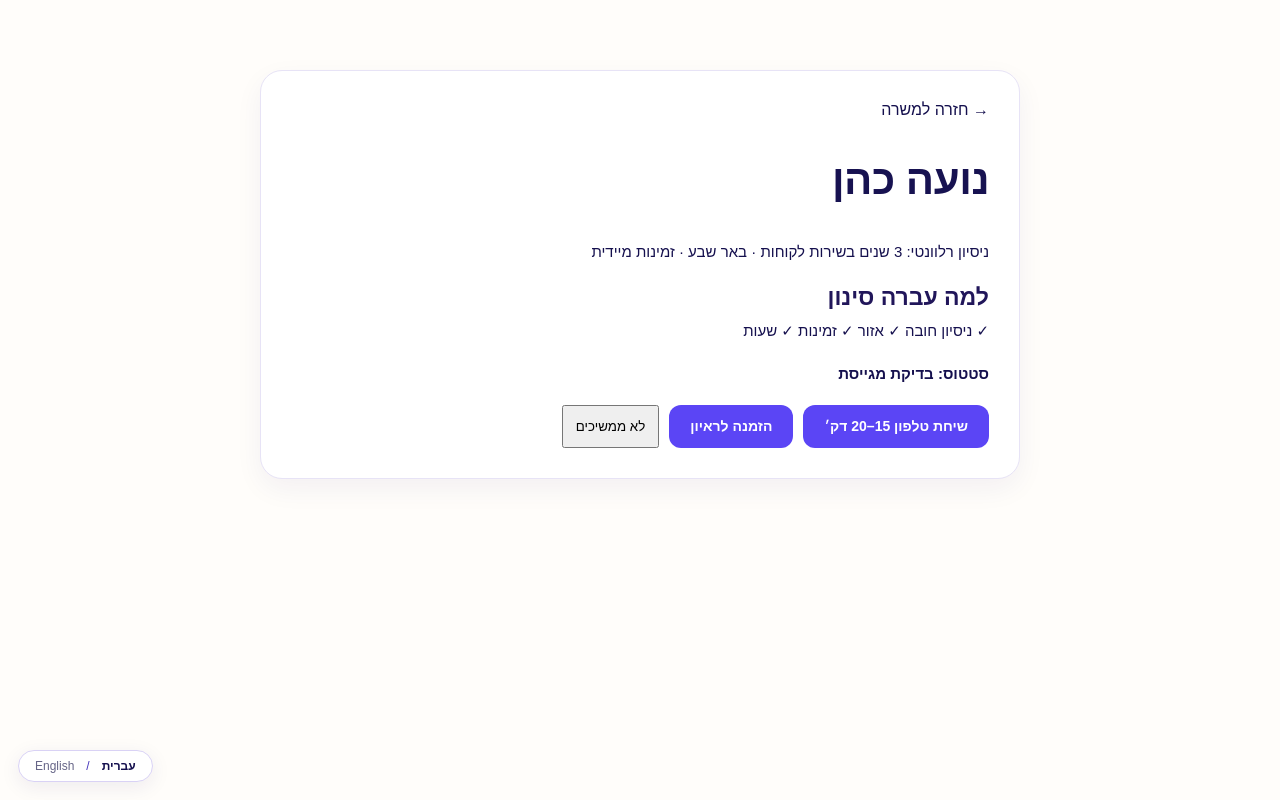
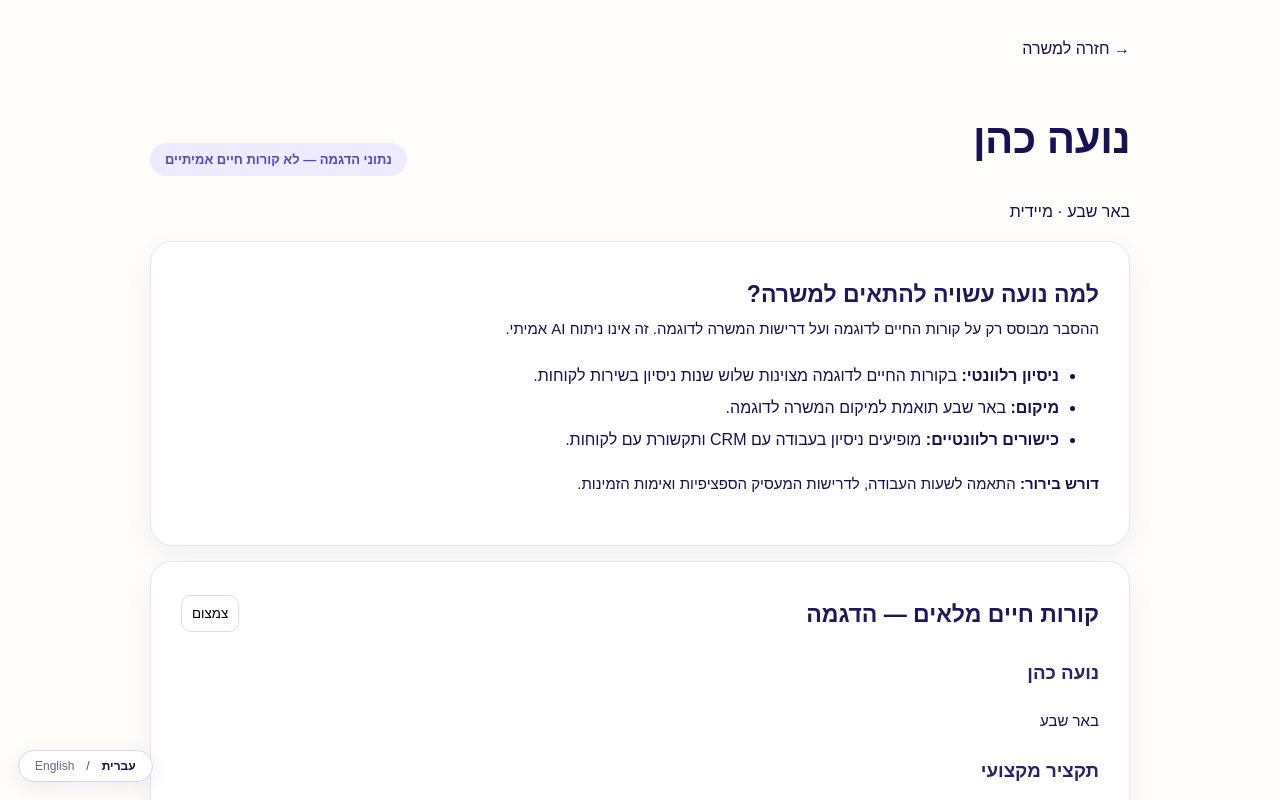
Before and after one commit to IritSel/recruitment-ai, a Next.js app: page /recruiter/candidate/1 in a window 1280 px wide. Shown: the top 800 px of the page. Built offline with nearby package versions, Linux system fonts and the light colour scheme.

Commit message:
Show full demo candidate CV and evidence-based fit explanation

```diff
--- a/app/recruiter/candidate/1/page.tsx
+++ b/app/recruiter/candidate/1/page.tsx
@@ -1 +1,30 @@
-"use client";import Link from"next/link";import{useSiteLanguage}from"../../../components/useSiteLanguage";import{useState}from"react";export default function P(){const en=useSiteLanguage()==="en";const[s,setS]=useState("בדיקת מגייסת");return <main className="shell"><section className="choice" style={{maxWidth:760,margin:"70px auto"}}><Link href="/recruiter/jobs/1">→ חזרה למשרה</Link><h1>נועה כהן</h1><p>ניסיון רלוונטי: 3 שנים בשירות לקוחות · באר שבע · זמינות מיידית</p><h2>{en?"Why this candidate passed screening":"למה עברה סינון"}</h2><p>✓ ניסיון חובה ✓ אזור ✓ זמינות ✓ שעות</p><p><b>סטטוס: {s}</b></p><div style={{display:"flex",gap:10,flexWrap:"wrap"}}><button className="button" onClick={()=>setS("שיחת טלפון")}>{en?"15–20 min phone call":"שיחת טלפון 15–20 דק׳"}</button><button className="button" onClick={()=>setS("הוזמנה לראיון")}>{en?"Invite to interview":"הזמנה לראיון"}</button><button onClick={()=>setS("התהליך הסתיים")} style={{padding:12}}>{en?"Reject":"לא ממשיכים"}</button></div></section></main>}
+"use client";
+import Link from "next/link";
+import {useState} from "react";
+import {useSiteLanguage} from "../../../components/useSiteLanguage";
+const example={name:"נועה כהן",city:"באר שבע",summary:"בעלת ניסיון של שלוש שנים בשירות לקוחות, טיפול בפניות לקוחות ועבודה בסביבה ממוחשבת.",experience:[{role:"נציגת שירות לקוחות",company:"חברה לדוגמה א׳",period:"2023–2026",details:"מענה לפניות לקוחות בטלפון ובערוצים דיגיטליים, תיעוד פניות במערכת CRM ועבודה עם ממשקים פנימיים."},{role:"נציגת מוקד",company:"חברה לדוגמה ב׳",period:"2022–2023",details:"מענה ראשוני לפניות, ניתוב פניות ומעקב אחר טיפול."}],education:"12 שנות לימוד",skills:["שירות לקוחות","תקשורת בין־אישית","עבודה עם CRM","עבודה בצוות"],languages:["עברית — שוטפת"],availability:"מיידית"};
+export default function CandidateProfile(){
+ const en=useSiteLanguage()==="en";
+ const [status,setStatus]=useState("בדיקת מגייסת");
+ const [cvOpen,setCvOpen]=useState(true);
+ return <main className="shell"><section style={{maxWidth:980,margin:"40px auto"}}>
+ <Link href="/recruiter/jobs/1">→ {en?"Back to job":"חזרה למשרה"}</Link>
+ <div style={{display:"flex",justifyContent:"space-between",gap:12,alignItems:"center",flexWrap:"wrap",marginTop:20}}><div><h1>{example.name}</h1><p>{example.city} · {example.availability}</p></div><span className="eyebrow">{en?"DEMO DATA — NOT A REAL CV":"נתוני הדגמה — לא קורות חיים אמיתיים"}</span></div>
+ <div className="choice"><h2>{en?"Why this candidate may fit":"למה נועה עשויה להתאים למשרה?"}</h2>
+ <p>{en?"Based only on the sample CV below and the demo job requirements. Not a real AI assessment.":"ההסבר מבוסס רק על קורות החיים לדוגמה ועל דרישות המשרה לדוגמה. זה אינו ניתוח AI אמיתי."}</p>
+ <ul style={{lineHeight:2}}><li><b>{en?"Relevant experience":"ניסיון רלוונטי"}:</b> {en?"3 years in customer service are stated in the demo CV.":"בקורות החיים לדוגמה מצוינות שלוש שנות ניסיון בשירות לקוחות."}</li><li><b>{en?"Location":"מיקום"}:</b> {en?"Beer Sheva matches the demo job location.":"באר שבע תואמת למיקום המשרה לדוגמה."}</li><li><b>{en?"Relevant skills":"כישורים רלוונטיים"}:</b> {en?"CRM and customer communication are listed.":"מופיעים ניסיון בעבודה עם CRM ותקשורת עם לקוחות."}</li></ul>
+ <p><b>{en?"Still needs verification":"דורש בירור"}:</b> {en?"Working hours, specific employer requirements, and availability need confirmation.":"התאמה לשעות העבודה, לדרישות המעסיק הספציפיות ואימות הזמינות."}</p></div>
+ <div className="choice"><div style={{display:"flex",justifyContent:"space-between",alignItems:"center",gap:12}}><h2>{en?"Full CV — demo":"קורות חיים מלאים — הדגמה"}</h2><button type="button" onClick={()=>setCvOpen(x=>!x)} style={{border:"1px solid #ddd6fe",borderRadius:10,padding:10,background:"white",cursor:"pointer"}}>{cvOpen?(en?"Collapse":"צמצום"):(en?"Expand":"הצגה")}</button></div>
+ {cvOpen&&<article style={{lineHeight:1.9}}>
+ <h3>{example.name}</h3><p>{example.city}</p>
+ <h3>{en?"Professional summary":"תקציר מקצועי"}</h3><p>{example.summary}</p>
+ <h3>{en?"Work experience":"ניסיון תעסוקתי"}</h3>{example.experience.map((x,i)=><div key={i} style={{padding:"12px 0",borderBottom:"1px solid #eee"}}><b>{x.role} — {x.company}</b><p>{x.period}</p><p>{x.details}</p></div>)}
+ <h3>{en?"Education":"השכלה"}</h3><p>{example.education}</p>
+ <h3>{en?"Skills":"כישורים"}</h3><p>{example.skills.join(" · ")}</p>
+ <h3>{en?"Languages":"שפות"}</h3><p>{example.languages.join(" · ")}</p>
+ <h3>{en?"Availability":"זמינות"}</h3><p>{example.availability}</p>
+ <p style={{fontSize:13,color:"#64748b"}}>{en?"This is a complete sample profile, not an uploaded CV or a verified candidate record.":"זהו פרופיל הדגמה מלא, לא מסמך קורות חיים שהועלה ולא רשומת מועמדת מאומתת."}</p>
+ </article>}</div>
+ <div className="choice"><h2>{en?"Recruitment decision":"המשך טיפול"}</h2><p><b>{en?"Status":"סטטוס"}:</b> {status}</p><div style={{display:"flex",gap:10,flexWrap:"wrap"}}><button className="button" onClick={()=>setStatus("שיחת טלפון")}>{en?"Phone screening":"שיחת טלפון 15–20 דק׳"}</button><button className="button" onClick={()=>setStatus("הוזמנה לראיון")}>{en?"Invite to interview":"הזמנה לראיון"}</button><button type="button" onClick={()=>setStatus("התהליך הסתיים")} style={{padding:12}}>{en?"Do not proceed":"לא ממשיכים"}</button></div><p style={{fontSize:13,color:"#64748b"}}>{en?"Status changes are temporary demo interactions; no message is sent.":"שינויי הסטטוס הם הדגמה בלבד ואינם שולחים הודעות למועמדת."}</p></div>
+ </section></main>
+}
```
